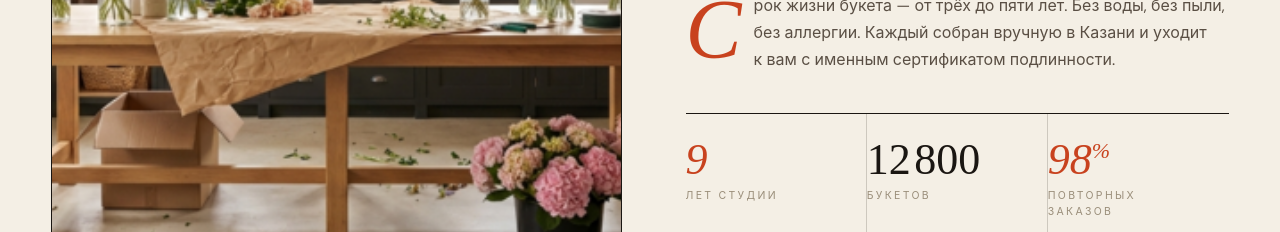
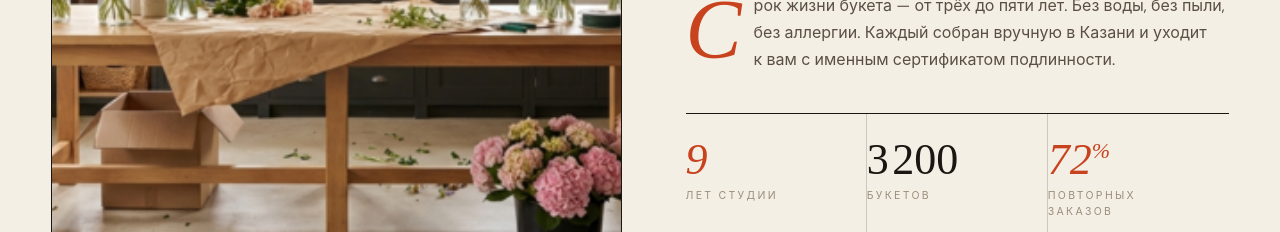
Before and after one commit to Camelot770/rosa-web, a Next.js app: page / in a window 1280 px wide. Shown: the part 8580-8812 px from the top of the page. Built offline with nearby package versions, Linux system fonts and the light colour scheme; no server answers; a web font is replaced by a local one.

Commit message:
Tone down studio stats to believable numbers
12 800 bouquets felt aspirational for a handmade atelier. Dropped to 3 200 (≈350/year over 9 years, realistic for a slow craft studio). 98% repeat rate dropped to 72% — still a great retention number, just stops looking like marketing fiction.

```diff
--- a/app/components/sections/StorySection.tsx
+++ b/app/components/sections/StorySection.tsx
@@ -89,13 +89,13 @@ export function StorySection() {
                   <div className="k">лет студии</div>
                 </div>
                 <div className="story-stat">
-                  <div className="v">12&#8202;800</div>
+                  <div className="v">3&#8202;200</div>
                   <div className="k">букетов</div>
                 </div>
                 <div className="story-stat">
                   <div className="v">
                     <em>
-                      98<sup style={{ fontSize: '0.5em' }}>%</sup>
+                      72<sup style={{ fontSize: '0.5em' }}>%</sup>
                     </em>
                   </div>
                   <div className="k">повторных заказов</div>
```
